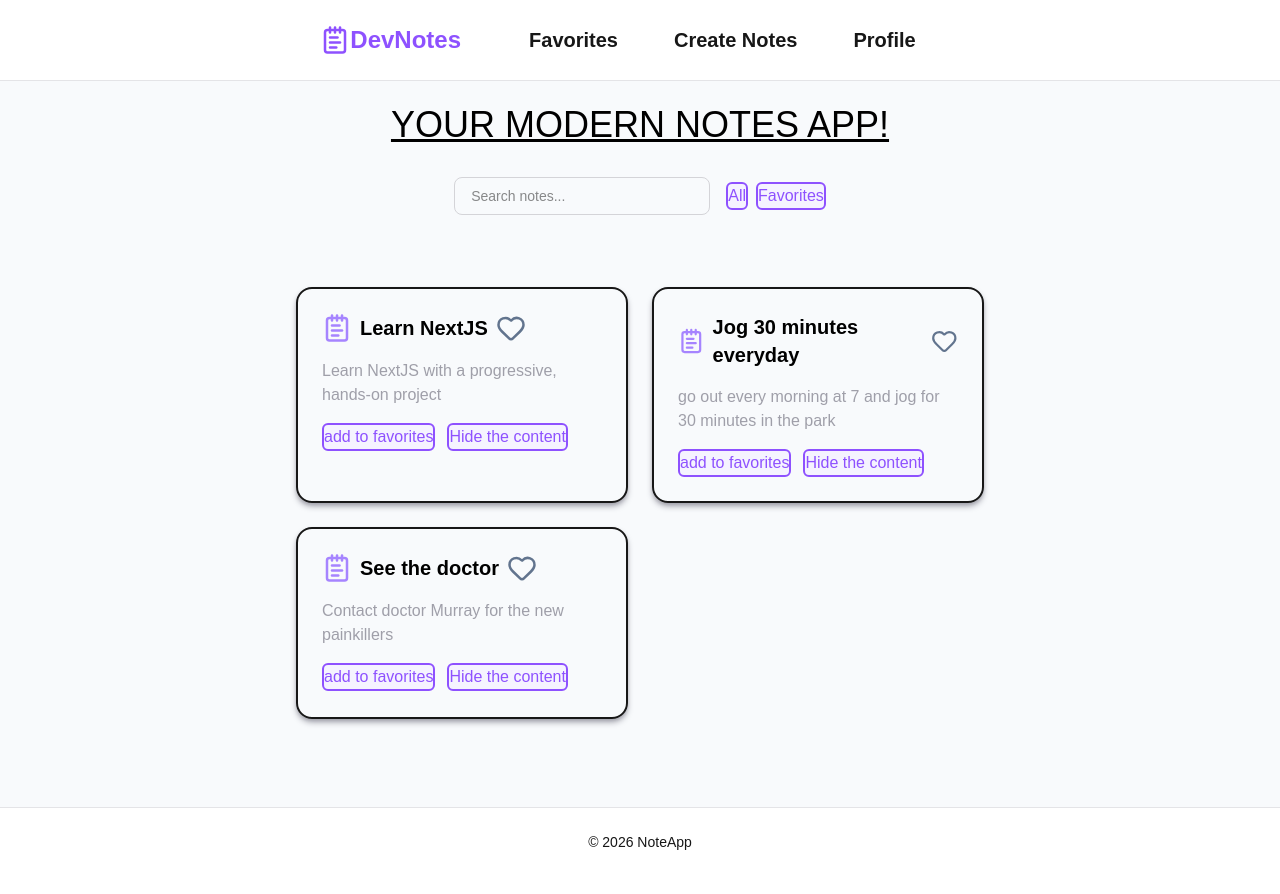
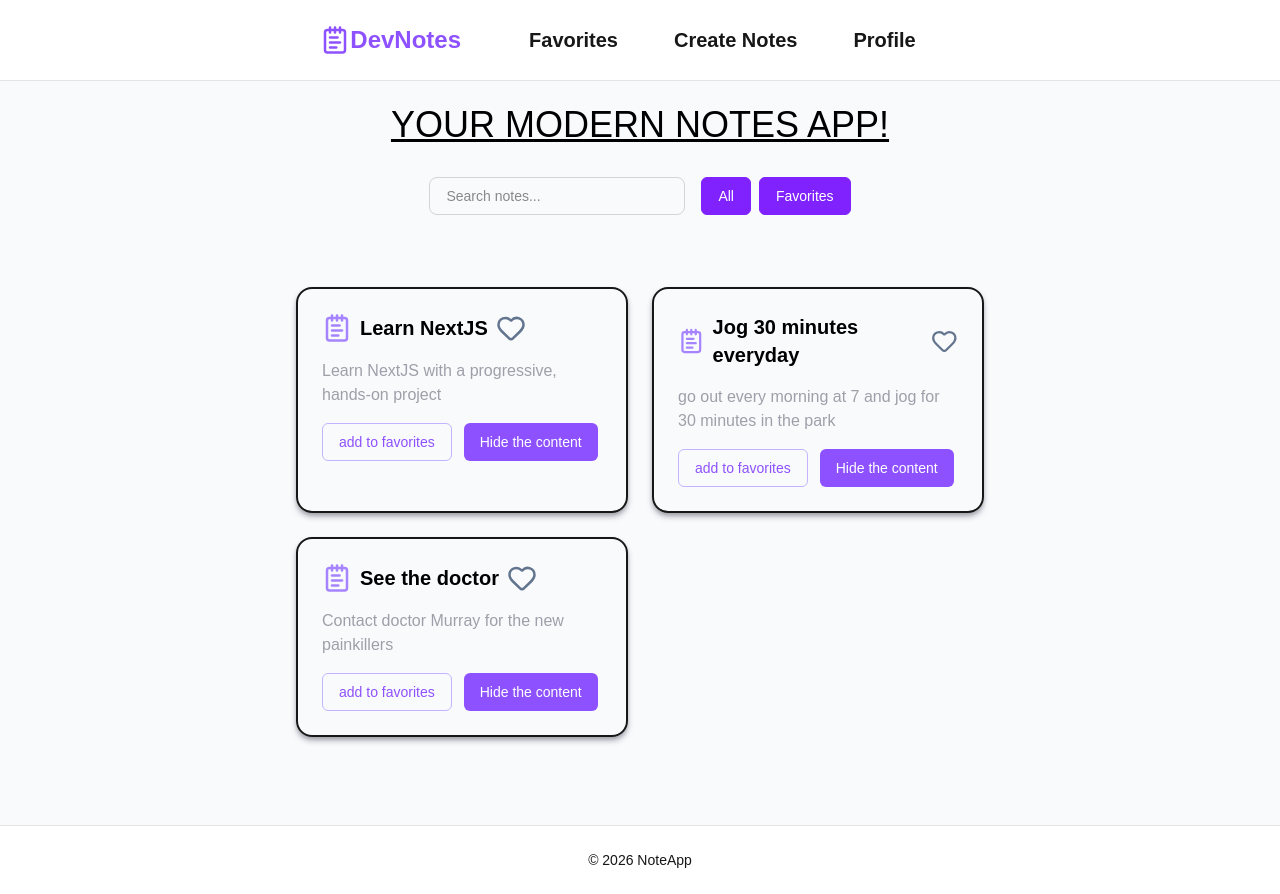
Before and after one commit to EliaGiolli/DevNotes---Next15, a Next.js app: page / in a window 1280 px wide. Built offline with nearby package versions, Linux system fonts and the light colour scheme.

Commit message:
custom variants for the Button component created

```diff
--- a/src/components/Button.tsx
+++ b/src/components/Button.tsx
@@ -1,14 +1,38 @@
-import { ButtonProps } from "@/types/componentsTypes";
+import { ButtonHTMLAttributes } from "react";
+import { cva, type VariantProps } from "class-variance-authority";
+import { twMerge } from "tailwind-merge";
 
-function Button({ children, ...props }:ButtonProps) {
+const buttonVariants = cva(
+  "inline-flex items-center justify-center rounded-md text-sm font-medium transition-colors focus:outline-none focus:ring-2 focus:ring-violet-400 disabled:opacity-50 disabled:pointer-events-none",
+  {
+    variants: {
+      variant: {
+        default: "bg-violet-500 text-white hover:bg-violet-600",
+        outline: "border border-violet-300 text-violet-500 hover:bg-violet-100",
+        active: "bg-violet-600 text-white border border-violet-600",
+      },
+      size: {
+        sm: "px-3 py-1.5",
+        md: "px-4 py-2",
+      },
+    },
+    defaultVariants: {
+      variant: "default",
+      size: "md",
+    },
+  }
+);
+
+type ButtonProps = ButtonHTMLAttributes<HTMLButtonElement> &
+  VariantProps<typeof buttonVariants>;
+
+function Button({ className, variant, size, ...props }: ButtonProps) {
   return (
     <button
-        className="bg-violet-50 text-violet-500 hover:bg-violet-600 hover:text-violet-200 border-2 border-violet-500 hover:border-violet-700 focus:outline-none focus:ring-2 focus:ring-violet-400 rounded-md"
-        {...props}
-        >
-        {children}
-    </button>
-  )
+      className={twMerge(buttonVariants({ variant, size }), className)}
+      {...props}
+    />
+  );
 }
 
-export default Button
+export default Button;
--- a/src/components/notes/NoteItem.tsx
+++ b/src/components/notes/NoteItem.tsx
@@ -35,6 +35,7 @@ function NoteItem({note, favorites,search, filter, dispatch}:NoteItemProps) {
             </p>
             <div className="flex gap-x-3">
                 <Button
+                    variant="outline"
                     onClick={() =>
                         dispatch({
                             type: FavouritesActionKind.TOGGLE,
--- a/src/components/notes/NoteList.tsx
+++ b/src/components/notes/NoteList.tsx
@@ -67,6 +67,7 @@ function NoteList() {
         />
         <div className="flex gap-2">
           <Button
+            variant={favourites.filterTag === 'all' ? 'active' : 'outline'}
             onClick={() =>
             dispatch({ type: FavouritesActionKind.FILTER, payload: 'all' })
           }>
@@ -74,6 +75,7 @@ function NoteList() {
           </Button>
 
           <Button
+            variant={favourites.filterTag === 'all' ? 'active' : 'outline'}
             onClick={() =>
             dispatch({ type: FavouritesActionKind.FILTER, payload: 'favourites' })
           }>
```
